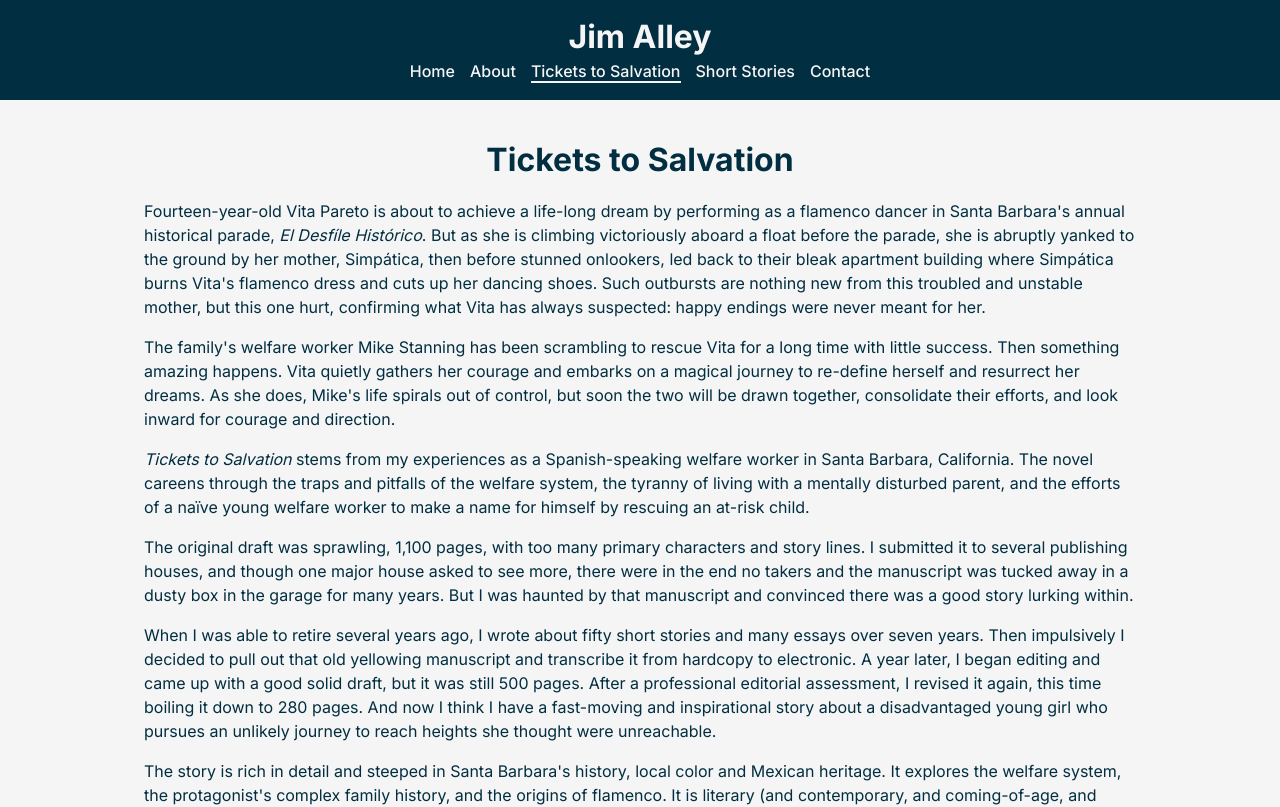
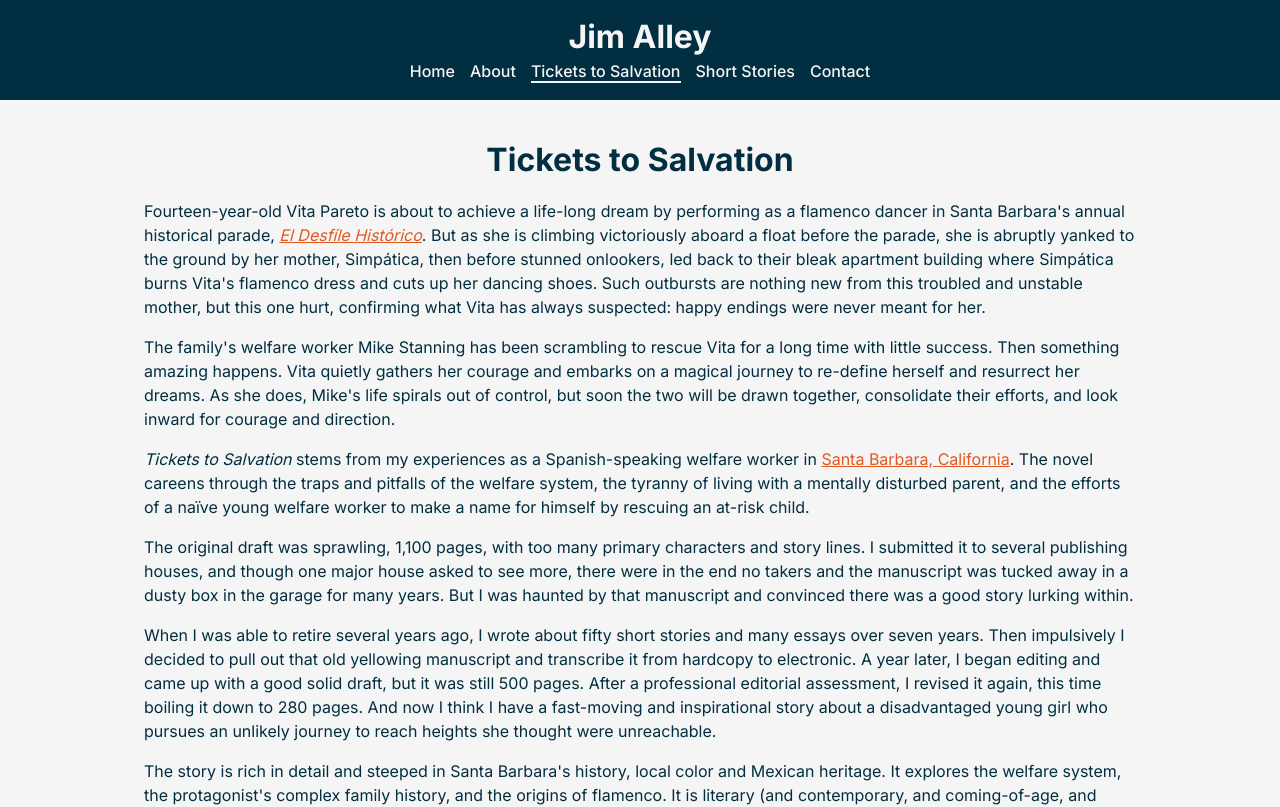
Before and after one commit to BSims623/www_jimalley, a Next.js app: page /tickets-to-salvation in a window 1280 px wide. Shown: the top 807 px of the page. Built offline with nearby package versions, Linux system fonts and the light colour scheme.

Commit message:
Fixed formatting of stories and novel. Added links to Tickets to Salvation page

```diff
--- a/src/app/tickets-to-salvation/page.js
+++ b/src/app/tickets-to-salvation/page.js
@@ -8,9 +8,9 @@ export default function TicketsToSalvation() {
         <h1>Tickets to Salvation</h1>
         <div className="paragraph_container">
           <p>Fourteen-year-old Vita Pareto is about to achieve a life-long dream by performing as a
-            flamenco dancer in Santa Barbara&apos;s annual historical parade, <em>El Desfíle Histórico</em>. But as
-            she is climbing victoriously aboard a float before the parade, she is abruptly yanked to the
-            ground by her mother, Simpática, then before stunned onlookers, led back to their bleak
+            flamenco dancer in Santa Barbara&apos;s annual historical parade, <Link className={styles.link} href="https://www.santabarbara.com/activities/events/fiesta/historical-parade/">
+            <em>El Desfíle Histórico</em></Link>. But as she is climbing victoriously aboard a float before the parade,
+            she is abruptly yanked to the ground by her mother, Simpática, then before stunned onlookers, led back to their bleak
             apartment building where Simpática burns Vita&apos;s flamenco dress and cuts up her dancing
             shoes. Such outbursts are nothing new from this troubled and unstable mother, but this
             one hurt, confirming what Vita has always suspected: happy endings were never meant
@@ -22,8 +22,9 @@ export default function TicketsToSalvation() {
             As she does, Mike&apos;s life spirals out of control, but soon the two will be drawn together,
             consolidate their efforts, and look inward for courage and direction.
           </p>
-          <p><em>Tickets to Salvation</em> stems from my experiences as a Spanish-speaking welfare worker in
-            Santa Barbara, California. The novel careens through the traps and pitfalls of the welfare
+          <p><em>Tickets to Salvation</em> stems from my experiences as a Spanish-speaking welfare worker in{" "}
+            <Link className={styles.link} href="https://www.google.com/search?q=santa+barbara+california&sca_esv=4d75a1f392f2e349&sca_upv=1&udm=2&biw=1680&bih=852&sxsrf=ADLYWIJ0GrgZL_72-1k2zYbkRVdrT3Y37Q%3A1726860353531&ei=QcztZs2MIMLj0PEP68nQiAM&oq=santa+barbara%2C+cal&gs_lp=Egxnd3Mtd2l6LXNlcnAiEnNhbnRhIGJhcmJhcmEsIGNhbCoCCAAyCBAAGIAEGLEDMgUQABiABDIFEAAYgAQyBRAAGIAEMgUQABiABDIFEAAYgAQyBRAAGIAEMgUQABiABDIFEAAYgAQyBRAAGIAESO4gUOYKWNoPcAF4AJABAJgBSaABzgKqAQE1uAEDyAEA-AEBmAIGoALjAsICBBAjGCfCAg0QABiABBixAxhDGIoFwgIKEAAYgAQYQxiKBZgDAIgGAZIHATagB7ce&sclient=gws-wiz-serp">
+            Santa Barbara, California</Link>. The novel careens through the traps and pitfalls of the welfare
             system, the tyranny of living with a mentally disturbed parent, and the efforts of a naïve
             young welfare worker to make a name for himself by rescuing an at-risk child.
           </p>
--- a/src/styles/pages/currentProject.module.scss
+++ b/src/styles/pages/currentProject.module.scss
@@ -15,3 +15,8 @@
 .btn {
     text-transform: uppercase;
 }
+
+.link {
+    color: $accent;
+    text-decoration: underline;
+  }
```
Also changed, not shown: public/stories/alone_in_paradise.md (+1 -1 lines), public/stories/black_and_white.md (+1 -1 lines), public/stories/tickets_to_salvation.md (+3 -3 lines), src/app/page.js (+4 -4 lines).
